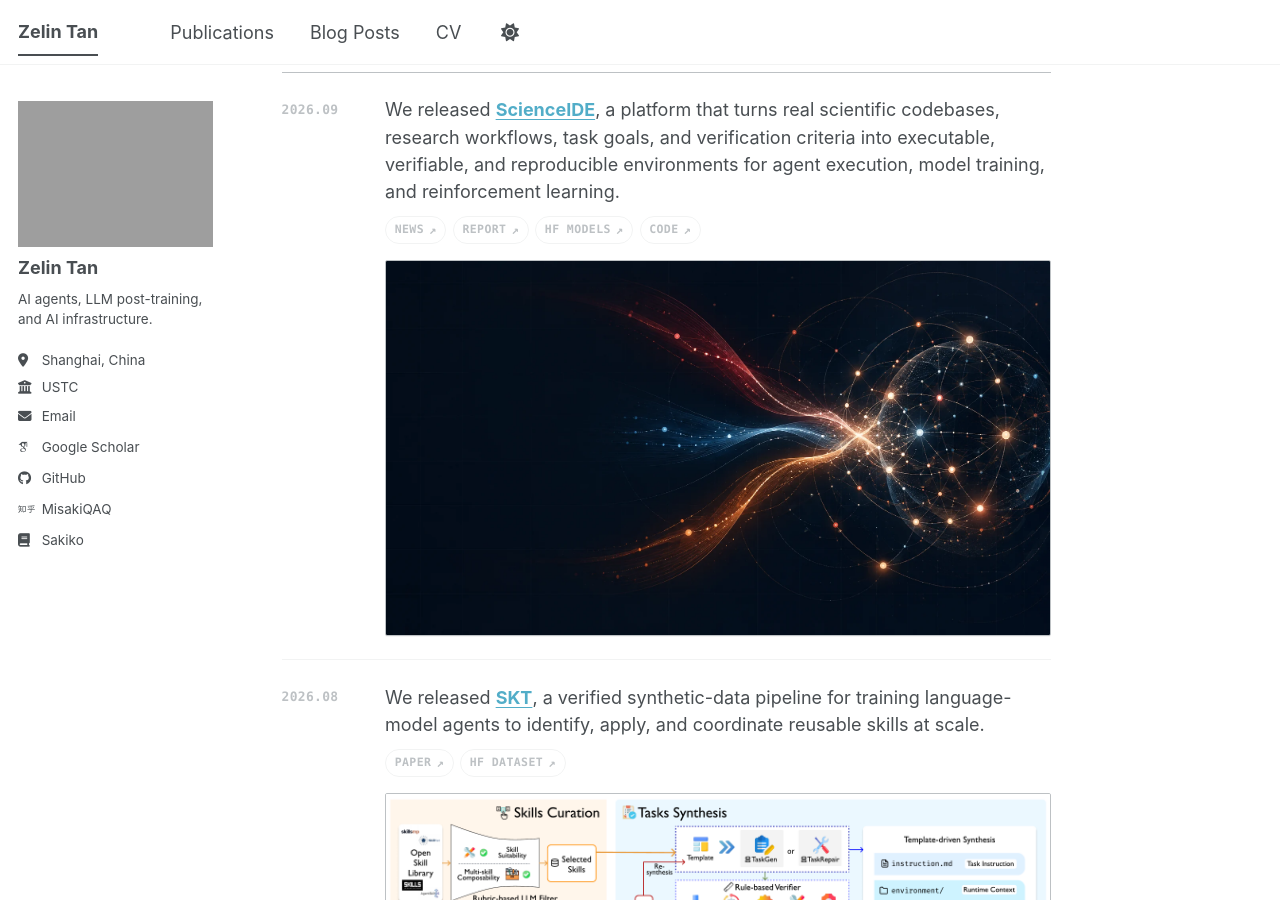
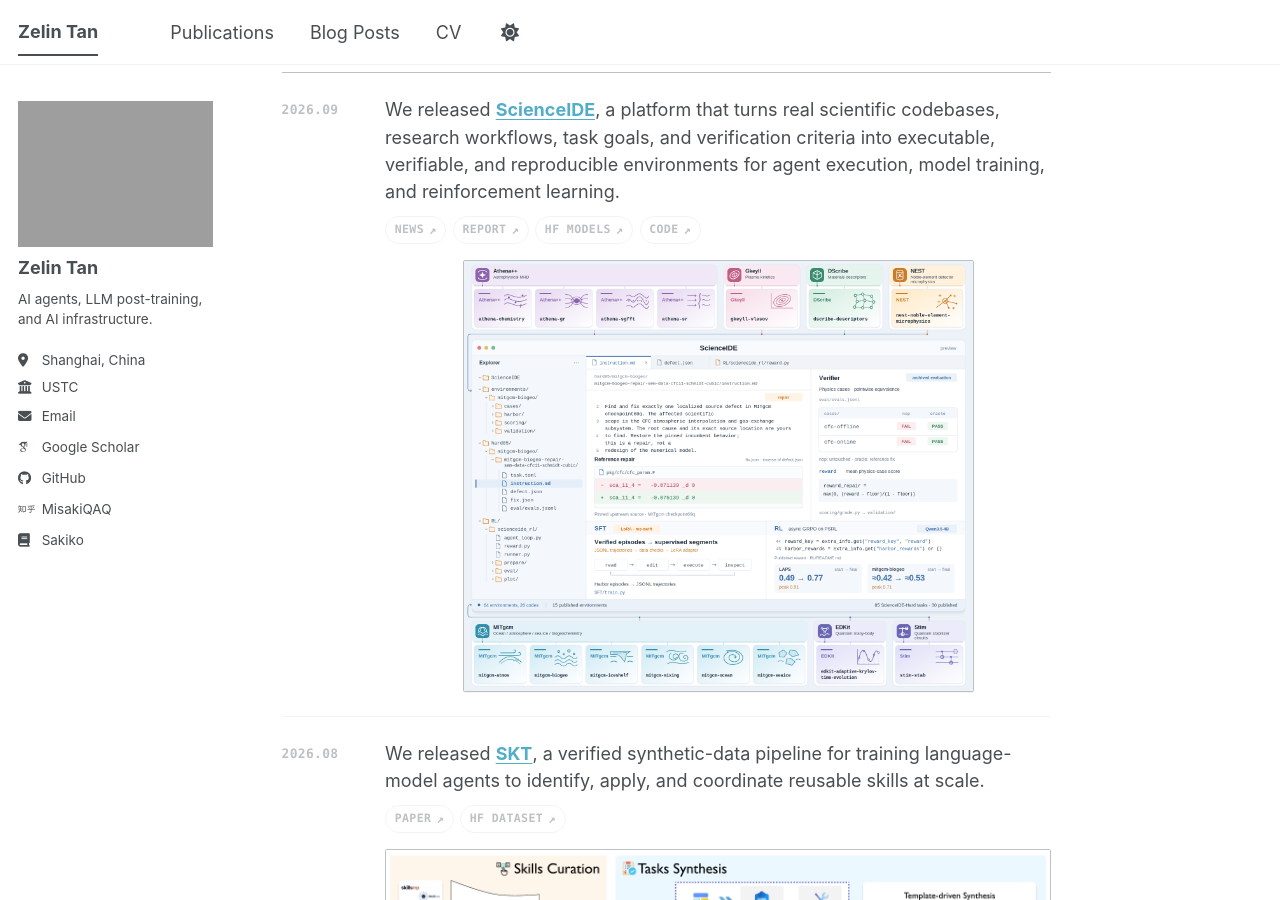
Before and after one commit to tanzelin430/tanzelin430.github.io, a Jekyll site: the page built from _pages/about.md, in a window 1280 px wide and 900 px high, scrolled down 328 px. Built offline with Jekyll 4.4.1, drawn with Linux system fonts in a browser that asks for light colours; some web fonts are replaced; a script bundle is joined from its source files by our own code; library files that are not in the unit come from our copies.

Commit message:
Use ScienceIDE overview image

```diff
--- a/_data/news.yml
+++ b/_data/news.yml
@@ -4,9 +4,9 @@
 
 - date: "2026.09"
   datetime: "2026-09"
-  image: "/images/news/scienceide-official.webp"
+  image: "/images/news/scienceide-overview.png"
   image_fit: "contain"
-  image_alt: "ScienceIDE official key visual"
+  image_alt: "ScienceIDE environment, verification, SFT, and reinforcement-learning overview"
   description: >-
     We released [ScienceIDE](https://aitonomy.org/projects/scienceide), a platform that turns real scientific codebases, research workflows, task goals, and verification criteria into executable, verifiable, and reproducible environments for agent execution, model training, and reinforcement learning.
   resources:
```
Also changed, not shown: images/news/scienceide-official.webp (deleted), images/news/scienceide-overview.png (added).
